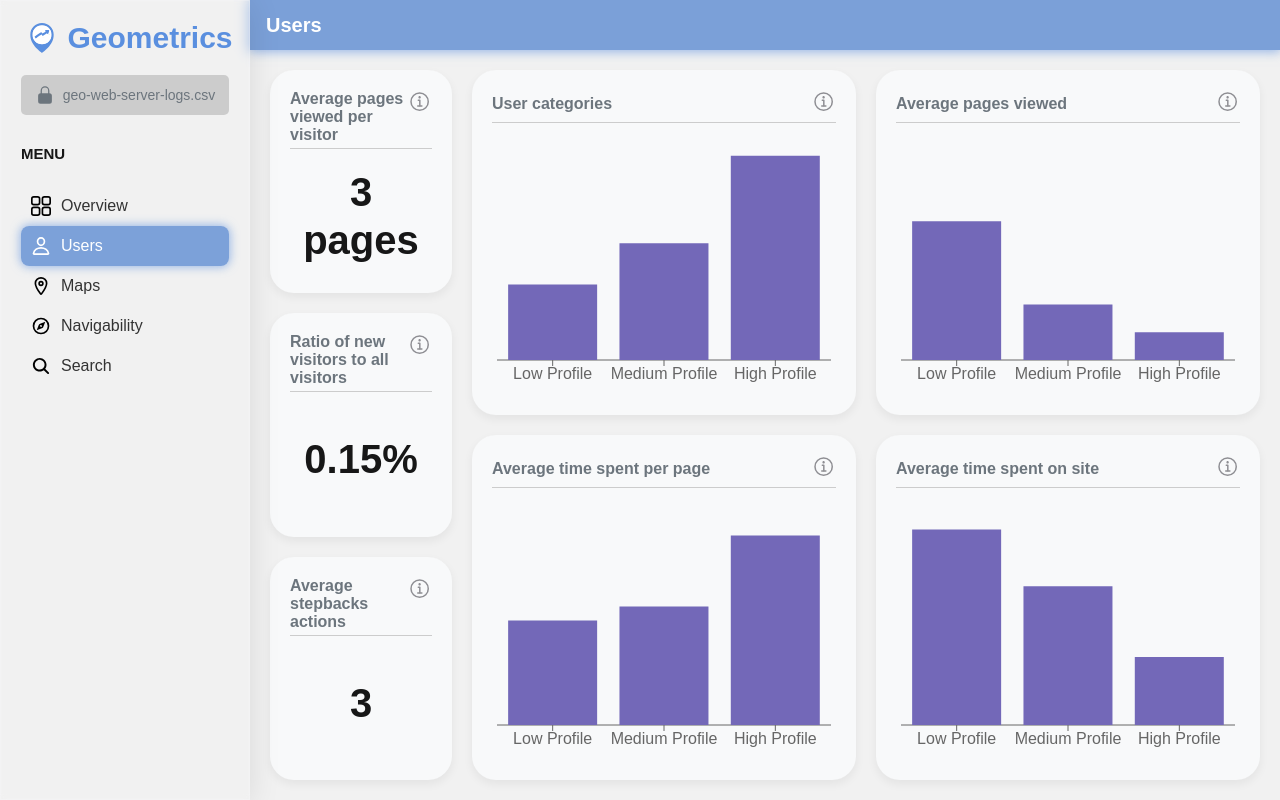
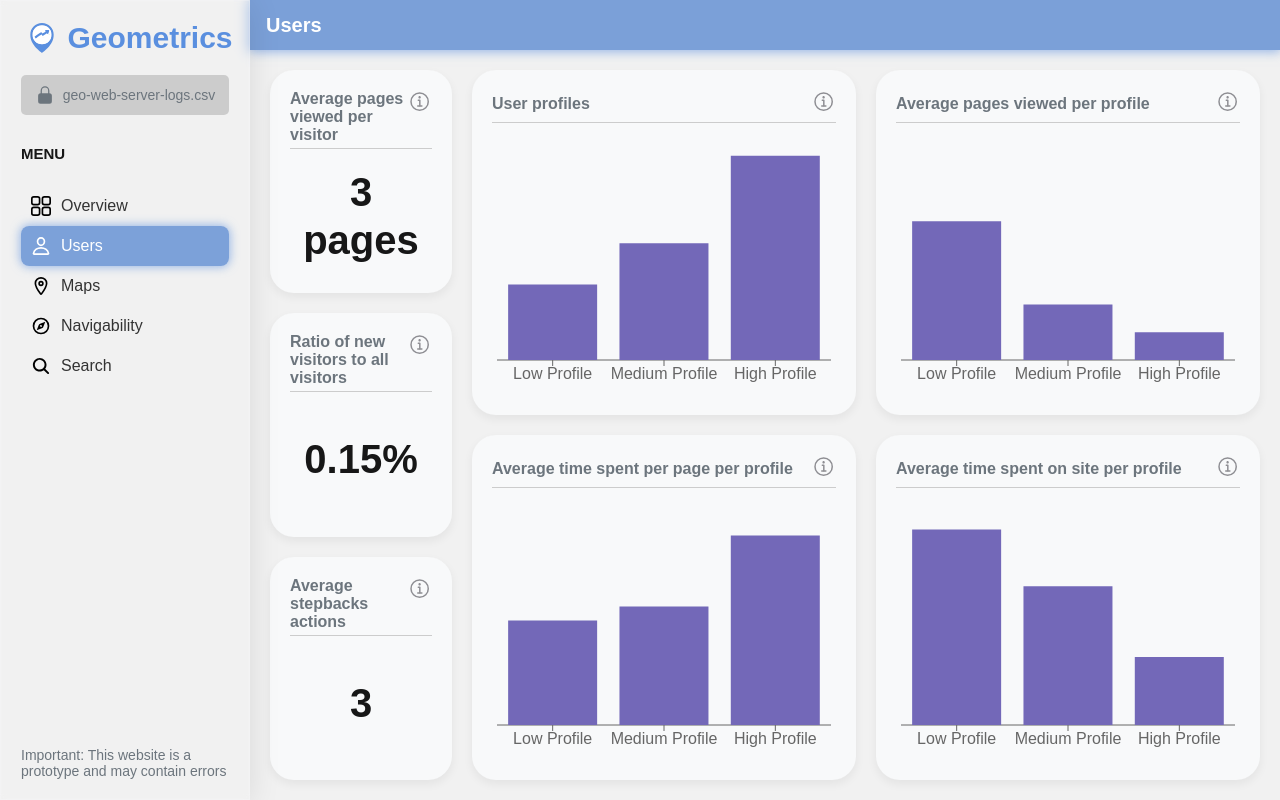
Before and after one commit to Sofia6074/Metricas_Geoportales_Maitena_Silvina_Sofia, a Next.js app in the folder frontend/: page /users in a window 1280 px wide. Built offline with nearby package versions, Linux system fonts and the light colour scheme.

Commit message:
[issue-115] Adding disclaimer

```diff
--- a/frontend/src/app/overview/page.tsx
+++ b/frontend/src/app/overview/page.tsx
@@ -150,7 +150,7 @@ export default function Overview() {
                             </div>
                         </Card>
 
-                        <Card title="Downloading hits ratio" infoIcon tooltipText="Amount of times downloadable resources are downloaded." tooltipDirection="left" className={`${styles.item6}`}>
+                        <Card title="Downloading hits" infoIcon tooltipText="Amount of times downloadable resources are downloaded." tooltipDirection="left" className={`${styles.item6}`}>
                             <div className={styles.display}>
                                 <AutoSizeText maxSize="40px" colorVar="color-text" textAlign="center">
                                     {metrics.downloadable_resources_hits} hits
--- a/frontend/src/app/users/page.tsx
+++ b/frontend/src/app/users/page.tsx
@@ -137,7 +137,7 @@ export default function Users() {
                             </AutoSizeText>
                         </Card>
 
-                        <Card title="User categories" infoIcon tooltipText="User categorize based on the amount of times the user visits and the amount of time the user spends on the website." className={`${styles.item4}`}>
+                        <Card title="User profiles" infoIcon tooltipText="User profile based on the amount of times the user visits and the amount of time the user spends on the website." className={`${styles.item4}`}>
                             <div className={styles.chart}>
                                 <ResponsiveContainer width="100%" height="100%">
                                     <BarChart width={60} height={150} data={userProfilesWithNames}>
@@ -149,7 +149,7 @@ export default function Users() {
                             </div>
                         </Card>
 
-                        <Card title="Average pages viewed" infoIcon tooltipText="Average pages viewed per each user category." tooltipDirection="left" className={`${styles.item5}`}>
+                        <Card title="Average pages viewed per profile" infoIcon tooltipText="Average pages viewed per each user profile." tooltipDirection="left" className={`${styles.item5}`}>
                             <div className={styles.chart}>
                                 <ResponsiveContainer width="100%" height="100%">
                                     <BarChart width={60} height={150} data={averagePagesViewedWithNames}>
@@ -161,7 +161,7 @@ export default function Users() {
                             </div>
                         </Card>
 
-                        <Card title="Average time spent per page" infoIcon tooltipText="Average time each user category spents on each page." className={`${styles.item6}`}>
+                        <Card title="Average time spent per page per profile" infoIcon tooltipText="Average time each user profile spents on each page." className={`${styles.item6}`}>
                             <div className={styles.chart}>
                                 <ResponsiveContainer width="100%" height="100%">
                                     <BarChart width={60} height={150} data={averagePageTimeWithNames}>
@@ -173,7 +173,7 @@ export default function Users() {
                             </div>
                         </Card>
 
-                        <Card title="Average time spent on site" infoIcon tooltipText="Average time each user category spents on the site." tooltipDirection="left" className={`${styles.item7}`}>
+                        <Card title="Average time spent on site per profile" infoIcon tooltipText="Average time each user profile spents on the site." tooltipDirection="left" className={`${styles.item7}`}>
                             <div className={styles.chart}>
                                 <ResponsiveContainer width="100%" height="100%">
                                     <BarChart width={60} height={150} data={averageSiteTimeWithNames}>
--- a/frontend/src/components/sidebar/sidebar.module.css
+++ b/frontend/src/components/sidebar/sidebar.module.css
@@ -1,4 +1,6 @@
 .sidebar {
+    display: flex;
+    flex-direction: column;
     width: 250px;
     height: 100vh;
     padding: 20px;
@@ -83,3 +85,16 @@
     -moz-box-shadow: 0px 0px 10px 1px rgba(90, 143, 223, 0.6);
     box-shadow: 0px 0px 10px 1px rgba(90, 143, 223, 0.6);
 }
+
+.disclaimer {
+    margin-top: auto;
+    display: flex;
+    flex-direction: column;
+    font-size: 14px;
+    color: var(--color-secondary);
+}
+
+.disclaimer ul {
+    list-style-type: none;
+    margin-bottom: 12px;
+}
--- a/frontend/src/components/sidebar/sidebar.tsx
+++ b/frontend/src/components/sidebar/sidebar.tsx
@@ -57,6 +57,9 @@ export default function Sidebar() {
 					))}
 				</ul>
 			</nav>
+			<p className={styles.disclaimer}>
+				Important: This website is a prototype and may contain errors
+			</p>
 		</div>
 	);
 }
```
